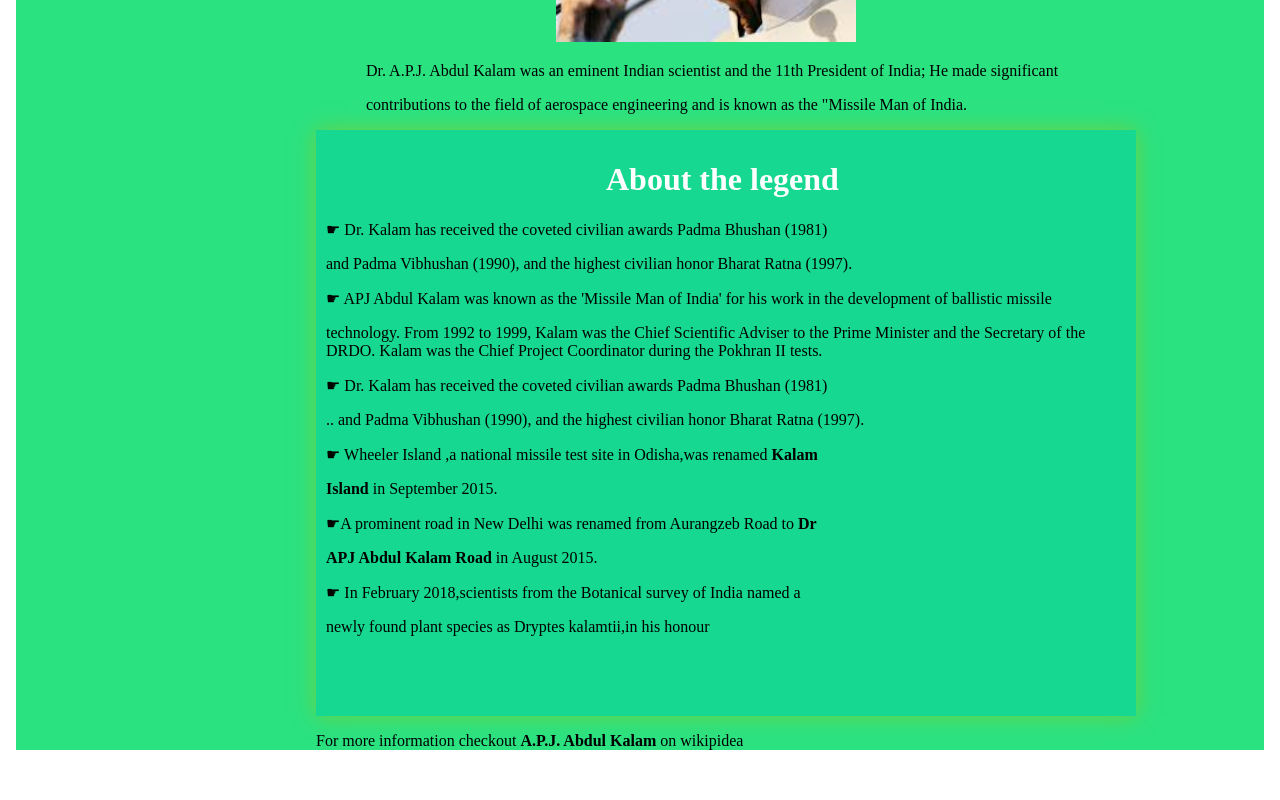
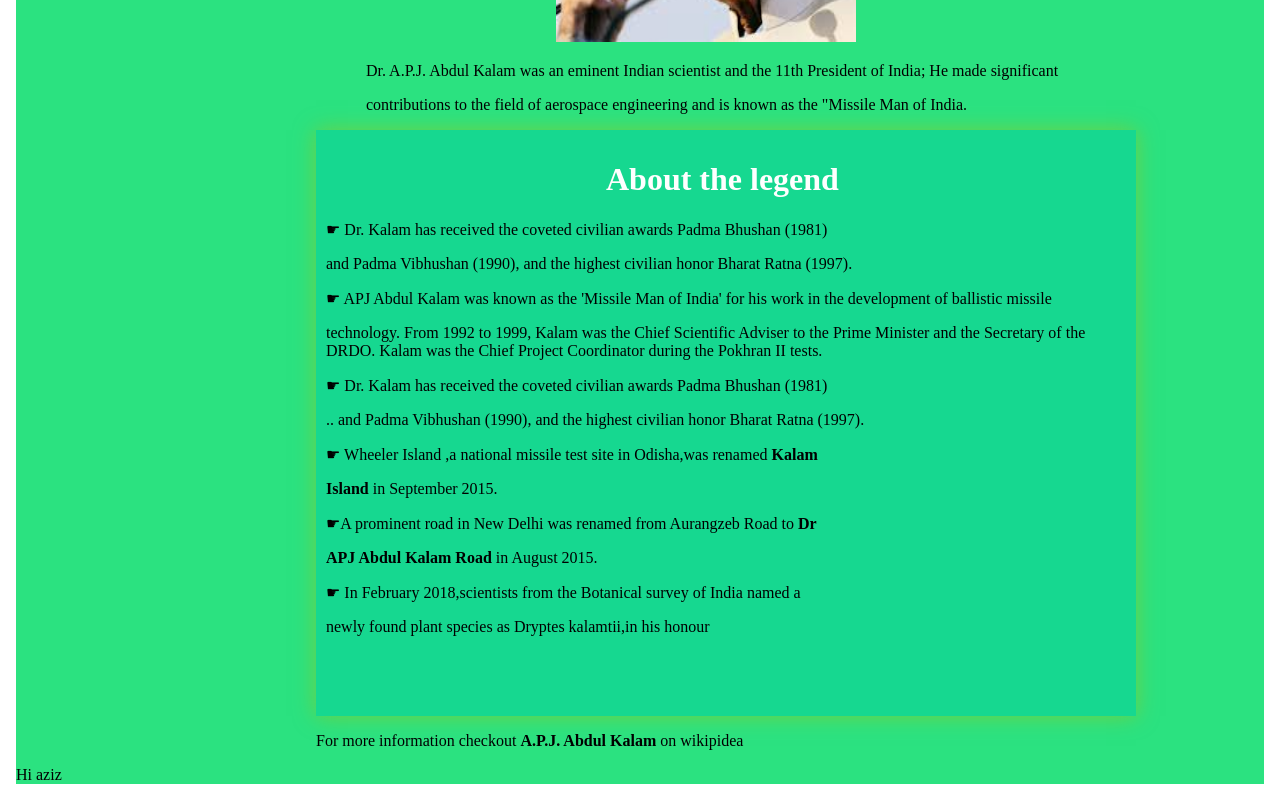
Before and after one commit to AAAziiz/Codsoft_Task2, an Angular app: page / in a window 1280 px wide. Shown: the part 338-1138 px from the top of the page. Before the commit the page ends 1104 px from the top, so only its background shows below. Built offline with nearby package versions, Linux system fonts and the light colour scheme; a web font is replaced by a local one.

Commit message:
Update app.component.html hi aziz change

```diff
--- a/src/app/app.component.html
+++ b/src/app/app.component.html
@@ -33,6 +33,6 @@
   <div id="final">
     <p>For more information checkout <strong>A.P.J. Abdul Kalam </strong> on wikipidea</p>
   </div>
-
+  <p>Hi aziz</p>
 
 </body>
```
